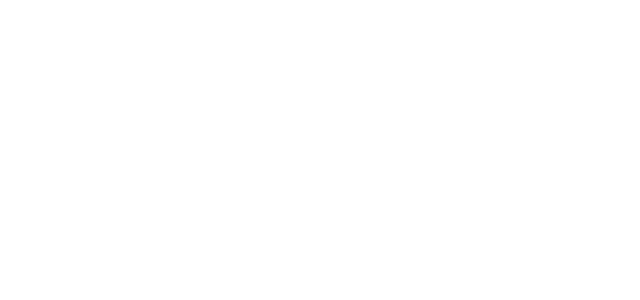
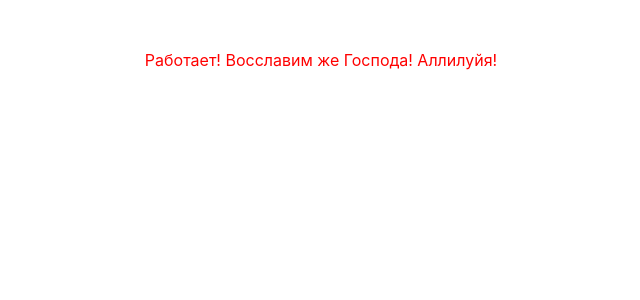
Before and after one commit to bogdanq/gb-react-4, a React (Create React App) app: page / in a window 1280 px wide. Shown: the top 300 px of the page, without its empty margins (319-959 px from the left). Built offline with nearby package versions, Linux system fonts and the light colour scheme.

Commit message:
test branch 2

```diff
--- a/src/components/App.js
+++ b/src/components/App.js
@@ -6,6 +6,12 @@
 export default function App() {
 
     return (
-        true
+        <div className="Message mt-5">
+            <Message className=""
+                message={message}
+            >
+
+            </Message>
+        </div>
       );
     }
```
